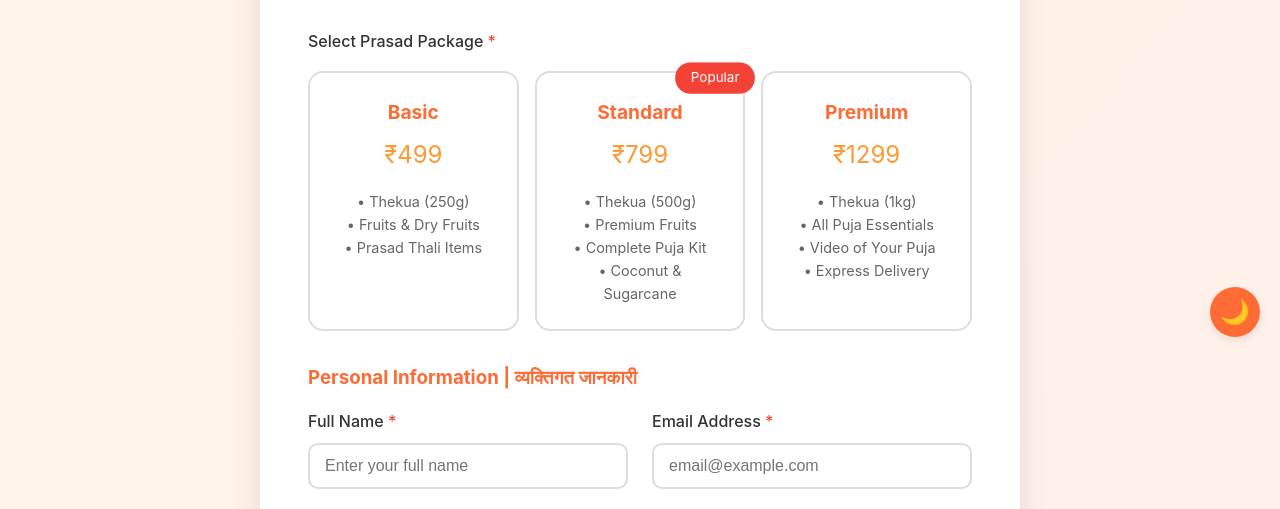
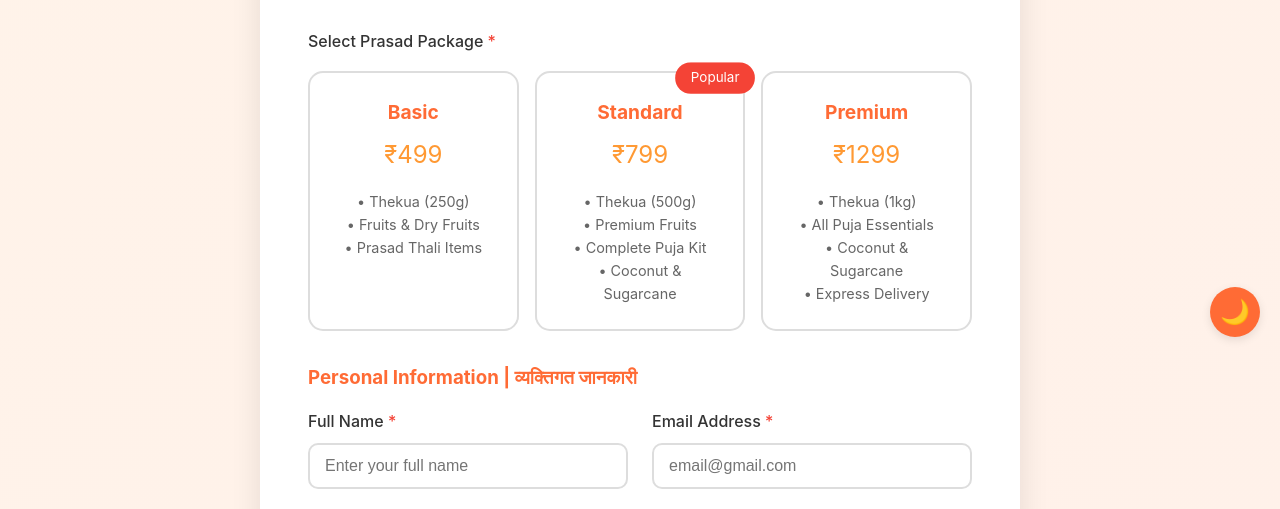
Before and after one commit to fizpi/shudh-bhog-web, a plain HTML site: page newOrder.html in a window 1280 px wide. Shown: the part 443-952 px from the top of the page. Drawn offline with Linux system fonts and the light colour scheme.

Commit message:
Update newOrder.html

```diff
--- a/newOrder.html
+++ b/newOrder.html
@@ -119,7 +119,7 @@
                             <div class="package-items">
                                 • Thekua (1kg)<br>
                                 • All Puja Essentials<br>
-                                • Video of Your Puja<br>
+                                • Coconut & Sugarcane <br>
                                 • Express Delivery
                             </div>
                         </div>
@@ -137,7 +137,7 @@
 
                     <div class="form-group">
                         <label for="email">Email Address <span class="required">*</span></label>
-                        <input type="email" id="email" name="email" required placeholder="email@example.com">
+                        <input type="email" id="email" name="email" required placeholder="email@gmail.com">
                         <span class="error-message">Please enter a valid email</span>
                     </div>
 
```
